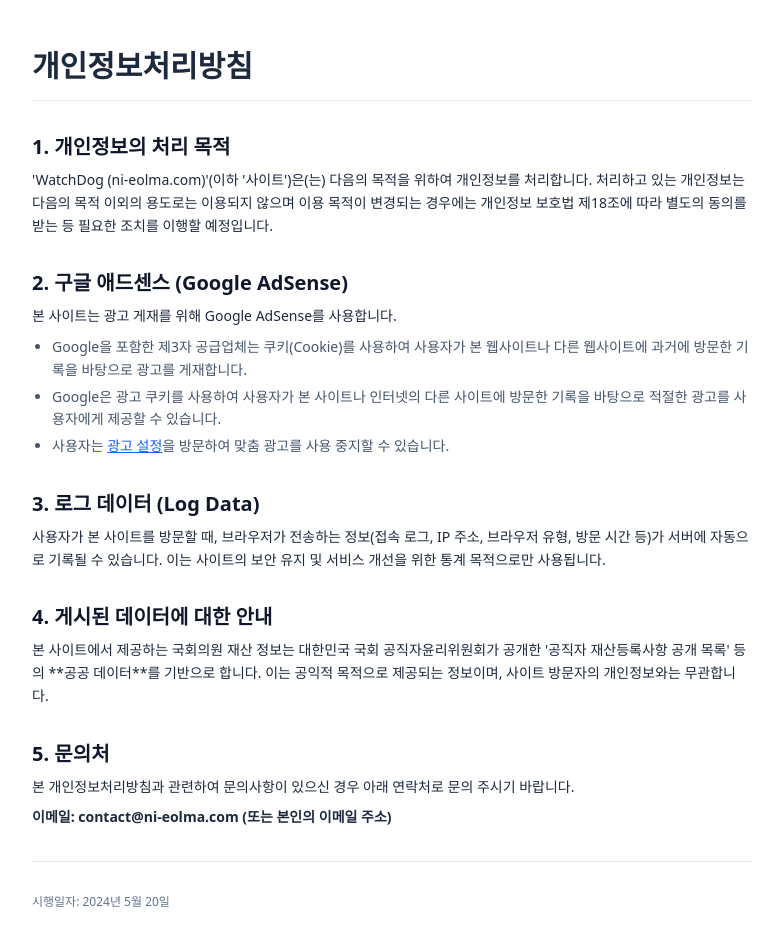
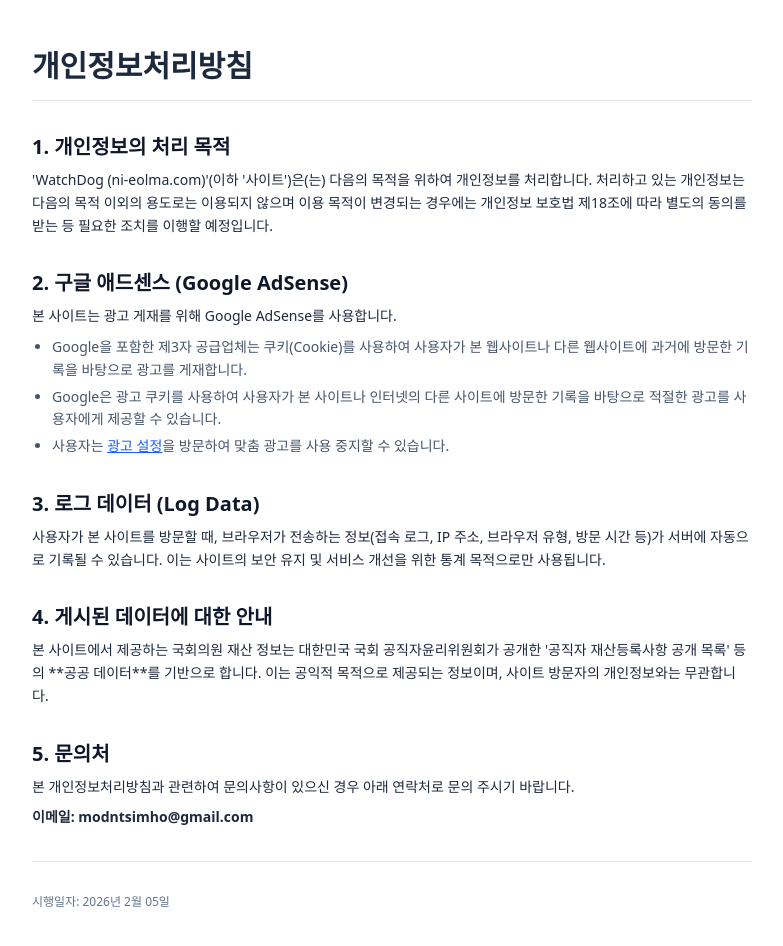
Before and after one commit to modntsimho-gif/watchdog-2026, a Next.js app in the folder watchdog/: page /privacy in a window 1280 px wide. Shown: the top 946 px of the page, without its empty margins (248-1031 px from the left). Built offline with nearby package versions, Linux system fonts and the light colour scheme.

Commit message:
개인정보방침 업데이트

```diff
--- a/watchdog/app/privacy/page.tsx
+++ b/watchdog/app/privacy/page.tsx
@@ -54,12 +54,12 @@ export default function PrivacyPage() {
               본 개인정보처리방침과 관련하여 문의사항이 있으신 경우 아래 연락처로 문의 주시기 바랍니다.
             </p>
             <p className="mt-2 font-semibold">
-              이메일: contact@ni-eolma.com (또는 본인의 이메일 주소)
+              이메일: modntsimho@gmail.com
             </p>
           </section>
 
           <div className="pt-8 border-t text-slate-500 text-xs">
-            <p>시행일자: 2024년 5월 20일</p>
+            <p>시행일자: 2026년 2월 05일</p>
           </div>
         </div>
       </main>
```
